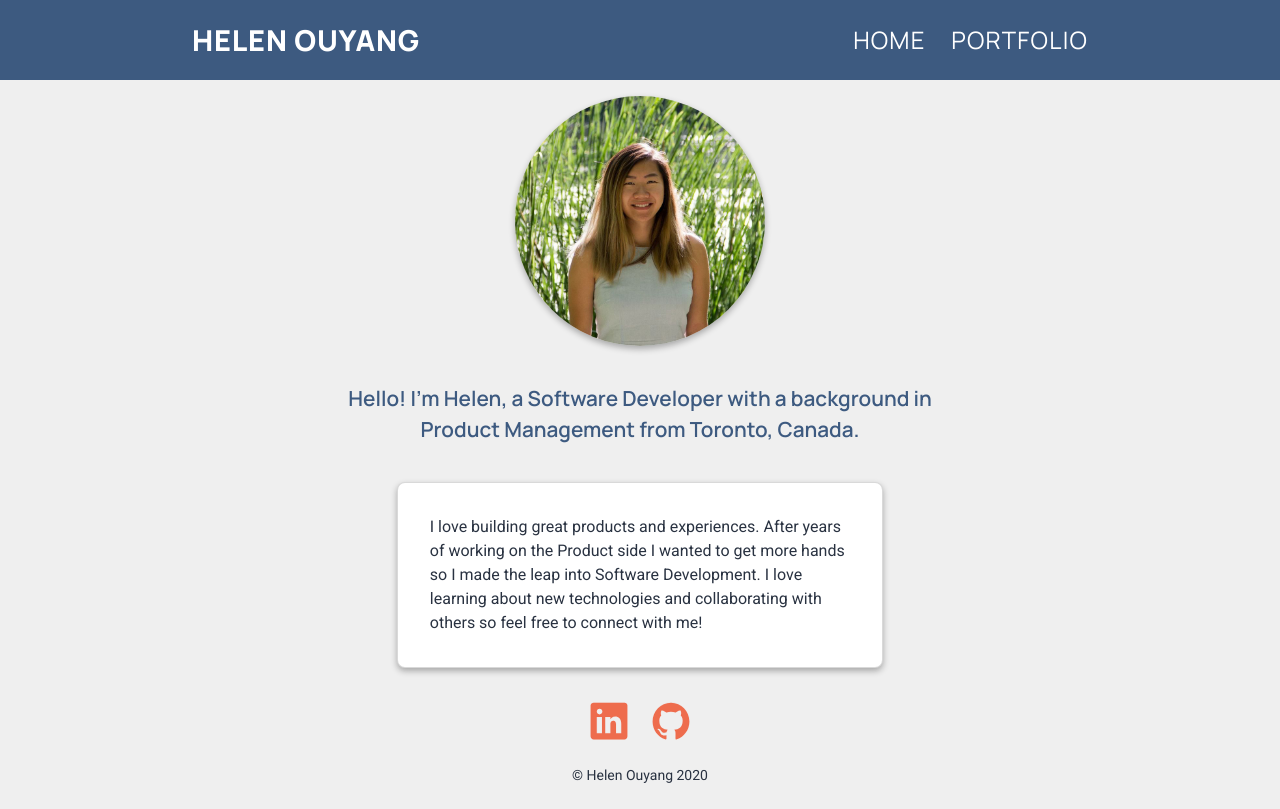
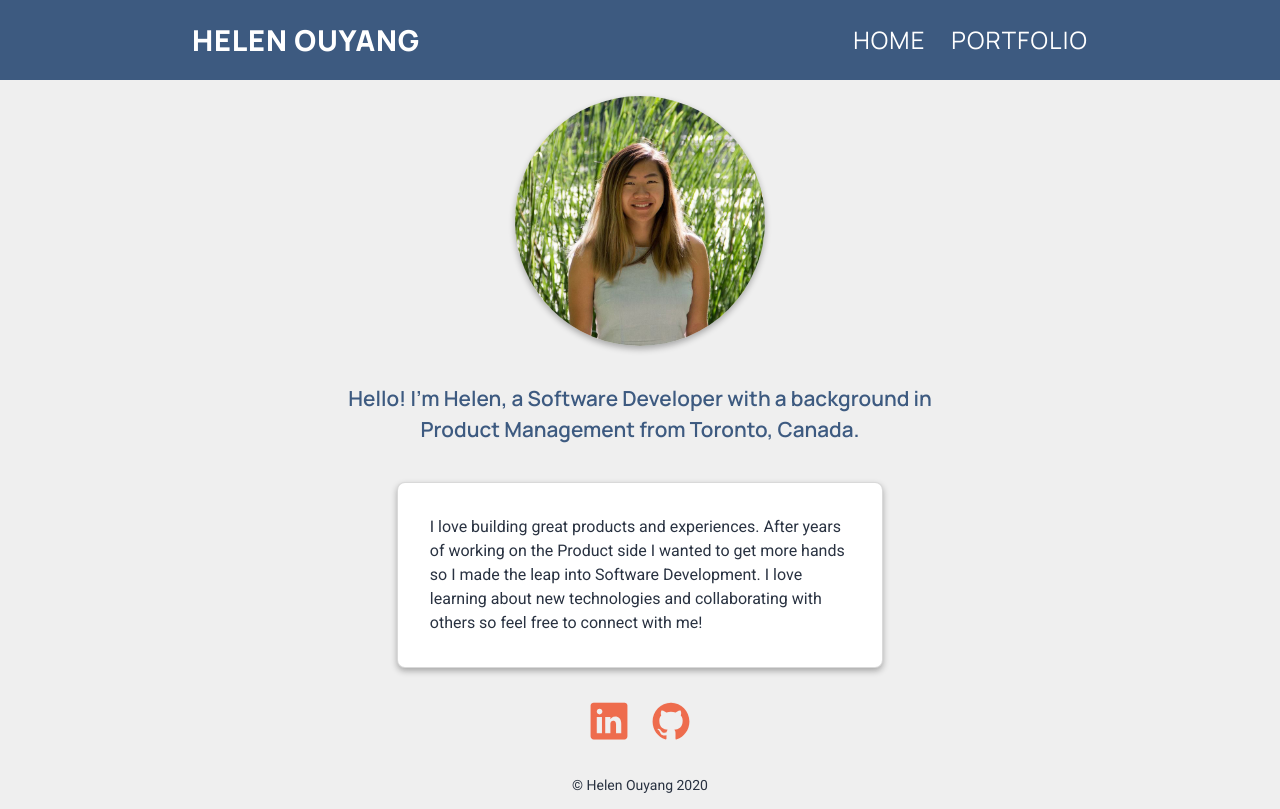
Before and after one commit to helenohyeah/helenohyeah.github.io, a plain HTML site: page index.html in a window 1280 px wide. Drawn offline with nearby package versions, Linux system fonts and the light colour scheme.

Commit message:
Minor mod to footer spacing.

```diff
--- a/Styles/style.css
+++ b/Styles/style.css
@@ -20,7 +20,7 @@ body {
 }
 
 main {
-    padding-bottom: 2rem;
+    padding-bottom: 3rem;
 }
 
 footer {
@@ -28,8 +28,9 @@ footer {
     position: absolute;
     bottom: 0;
     width: 100%;
-    height: 2rem;
+    height: 3rem;
     text-align: center;
+    line-height: 3rem;
 }
 
 /*Nav styling*/
```
